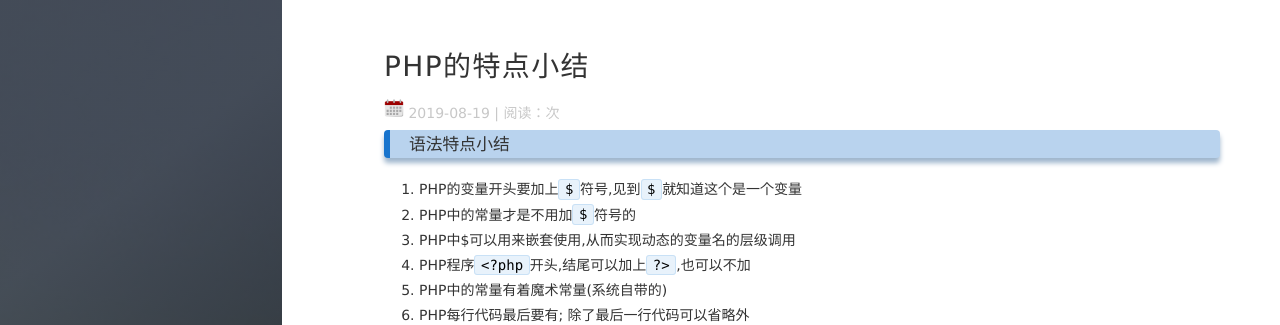
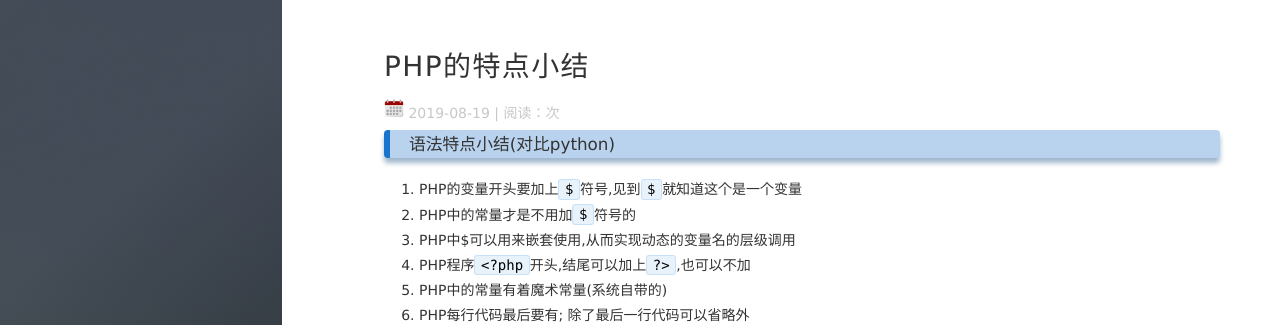
Before and after one commit to victorfengming/victorfengming.github.io.leopardpan, a Jekyll site: the page built from _posts/php/2019-08-19-php-grammer-sum.markdown, in a window 1280 px wide and 1232 px high. Shown: the top 325 px of the window. Built offline with Jekyll 4.4.1, drawn with Linux system fonts in a browser that asks for light colours; nearby versions of some CDN libraries; comment, search, counter and statistics services are not loaded.

Commit message:
PHP的特点小结++

```diff
--- a/_posts/php/2019-08-19-php-grammer-sum.markdown
+++ b/_posts/php/2019-08-19-php-grammer-sum.markdown
@@ -2,11 +2,12 @@
 layout: post
 title: "PHP的特点小结"
 date: 2019-08-19
-tags: PHP background basis
+tags: PHP background basis python
 ---
 
 
-### 语法特点小结
+### 语法特点小结(对比python)
+
 1. PHP的变量开头要加上`$`符号,见到`$`就知道这个是一个变量
 2. PHP中的常量才是不用加`$`符号的
 3. PHP中$可以用来嵌套使用,从而实现动态的变量名的层级调用
```
